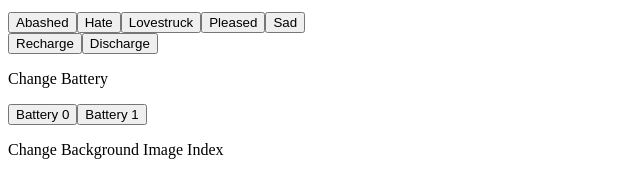
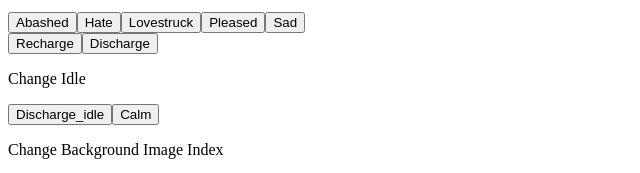
Before and after one commit to supergenedev/vue3-live2d, a Vue app: page / in a window 1280 px wide. Shown: the part 272-445 px from the top of the page, without its empty margins (0-640 px from the left). Built offline with nearby package versions, Linux system fonts and the light colour scheme.

Commit message:
[LOKI-3552] idle motion 변경이 battery 에 종속되지 않도록 변경

```diff
--- a/src/App.vue
+++ b/src/App.vue
@@ -31,9 +31,9 @@
       <button @click="onChangeEmotion('Discharge')">Discharge</button>
     </div>
     <div>
-      <p>Change Battery</p>
-      <button @click="onChangeBattery(0)">Battery 0</button>
-      <button @click="onChangeBattery(1)">Battery 1</button>
+      <p>Change Idle</p>
+      <button @click="onChangeIdle('Discharge_idle')">Discharge_idle</button>
+      <button @click="onChangeIdle('Calm')">Calm</button>
     </div>
     <div>
       <p>Change Background Image Index</p>
@@ -48,14 +48,13 @@
       :zoom="zoom"
       :background-scale="scale"
       :background-image="backgroundImages[backgroundImageIndex]"
-      :battery="battery"
     />
   </div>
 </template>
 
 <script setup lang="ts">
 import { computed, defineAsyncComponent, ref, shallowRef } from 'vue';
-import { Emotion } from './l2d/useL2d/lapplive2dmanager';
+import { Emotion, IdleEmotion } from './l2d/useL2d/lapplive2dmanager';
 
 const l2d = shallowRef<InstanceType<typeof VueLive2d>>();
 
@@ -84,9 +83,8 @@ function onChangeEmotion(_emotion: Emotion) {
   l2d.value?.setEmotion(_emotion);
 }
 
-const battery = ref(0);
-function onChangeBattery(_battery: number) {
-  battery.value = _battery;
+function onChangeIdle(_idle: IdleEmotion) {
+  l2d.value?.setMotionGroupIdle(_idle);
 }
 const backgroundImageIndex = ref(0);
 const backgroundImages = [
--- a/src/components/VueLive2d.vue
+++ b/src/components/VueLive2d.vue
@@ -25,7 +25,6 @@ export interface VueLive2dProps {
   backgroundScale?: number;
   centerX?: number;
   centerY?: number;
-  battery?: number;
 }
 const props = withDefaults(defineProps<VueLive2dProps>(), {
   modelDir: '',
@@ -34,7 +33,6 @@ const props = withDefaults(defineProps<VueLive2dProps>(), {
   backgroundScale: 1,
   centerX: 0.53,
   centerY: 0.5,
-  battery: 0
 });
 
 const backgroundImage = computed(()=>{
@@ -69,15 +67,8 @@ onBeforeUnmount(() => {
 
 defineExpose({
   setEmotion,
+  setMotionGroupIdle
 });
-
-watch([()=>props.battery], ([battery]) => {
-  if(battery === 0) {
-    setMotionGroupIdle('Discharge_idle')
-    return;
-  }
-  setMotionGroupIdle('Calm')
-}, {immediate: true})
 </script>
 
 <style>
```
